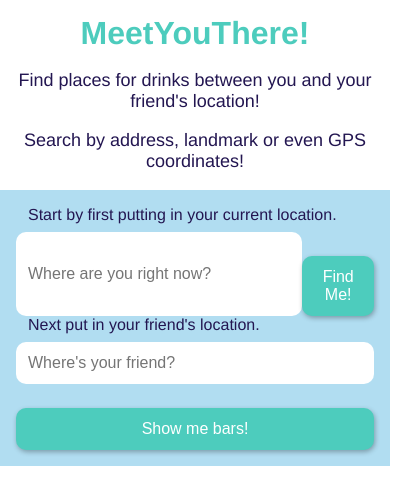
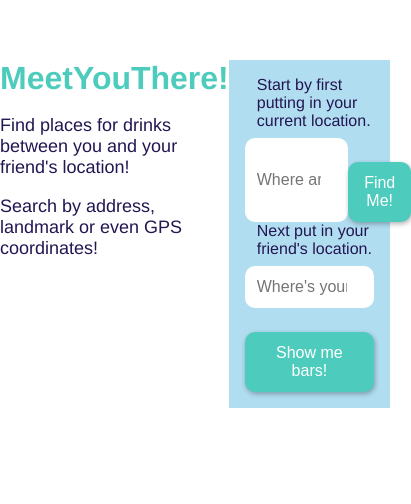
Before and after one commit to nichgalea/Meet-You-There, a Vue app: page / in a window 390 px wide. Shown: the top 504 px of the page, 411 px wide, since content can reach past the window. Built offline with nearby package versions, Linux system fonts and the light colour scheme.

Commit message:
Change responsive mixins to target up and down ranges

```diff
--- a/src/styles/mixins.scss
+++ b/src/styles/mixins.scss
@@ -1,25 +1,45 @@
 @import "./colors";
 
 @mixin desktop {
-  @media screen and (min-width: 1024px) {
+  @media screen and (min-width: 1025px) {
     @content;
   }
 }
 
-@mixin tablet {
-  @media screen and (max-width: 1023px) {
-    @content;
+@mixin tablet($query: only) {
+  @if $query == only {
+    @media screen and (min-width: 721px) and (max-width: 1024px) {
+      @content;
+    }
+  } @else if $query == up {
+    @media screen and (min-width: 721px) {
+      @content;
+    }
+  } @else if $query == down {
+    @media screen and (max-width: 1024px) {
+      @content;
+    }
   }
 }
 
-@mixin mobile-large {
-  @media screen and (max-width: 719px) {
-    @content;
+@mixin mobile-large($query: only) {
+  @if $query == only {
+    @media screen and (min-width: 481px) and (max-width: 720px) {
+      @content;
+    }
+  } @else if $query == up {
+    @media screen and (min-width: 481px) {
+      @content;
+    }
+  } @else if $query == down {
+    @media screen and (max-width: 720px) {
+      @content;
+    }
   }
 }
 
-@mixin mobile {
-  @media screen and (max-width: 479px) {
+@mixin mobile($query: only) {
+  @media screen and (max-width: 480px) {
     @content;
   }
 }
@@ -39,7 +59,8 @@
   cursor: pointer;
   color: white;
 
-  &:hover {
+  &:hover,
+  &:focus {
     background: lighten($primary, 5%);
   }
 
@@ -47,3 +68,19 @@
     background: darken($primary, 5%);
   }
 }
+
+@mixin textfield {
+  appearance: none;
+  border: 0;
+  border-radius: 10px;
+  padding: 12px;
+  font-size: 16px;
+  width: 100%;
+  transition: box-shadow 100ms ease;
+  border: 1px solid white;
+
+  &:focus {
+    border: 1px solid $text-primary;
+    box-shadow: 1px 2px 5px 0px rgba(0, 0, 0, 0.3);
+  }
+}
```
